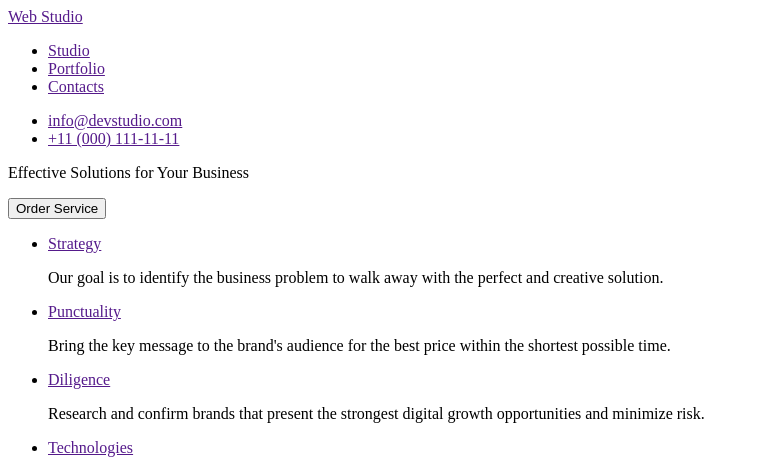
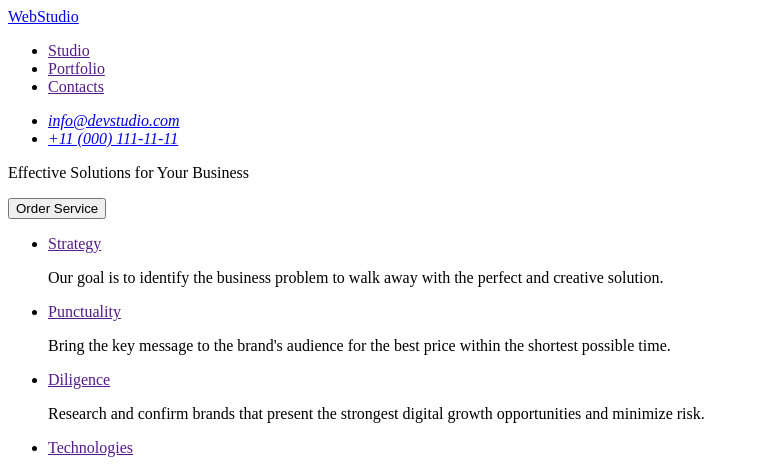
Before and after one commit to Nadiia31/goit-markup-hw-01, a plain HTML site: page index.html in a window 1280 px wide. Shown: the top 470 px of the page, without its empty margins (0-759 px from the left). Drawn offline with Linux system fonts and the light colour scheme.

Commit message:
correction

```diff
--- a/index.html
+++ b/index.html
@@ -7,23 +7,29 @@
 </head>
 <body>
     <header>
-        <a href="">Web Studio</a>
+        <nav>
+        <a href="./index.html">WebStudio</a>
             <ul>
                 <li><a href="">Studio</a></li>
                 <li><a href="">Portfolio</a></li>
                 <li><a href="">Contacts</a></li>
 
             </ul>
+        </nav>
+        <address>
             <ul>
-                <li><a href="">info@devstudio.com</a></li>
-                <li><a href="">+11 (000) 111-11-11</a></li>
+                <li><a href="mailto:info@devstudio.com">info@devstudio.com</a></li>
+                <li><a href="telto:110001111111">+11 (000) 111-11-11</a></li>
             </ul>
+            </address>
+            </header>
+
             <p>
                 Effective Solutions
                 for Your Business
             </p>
             <button>Order Service</button>
-    </header>
+
     <section>
         <ul>
             <li><a href="">Strategy</a><p>Our goal is to identify the business
```
